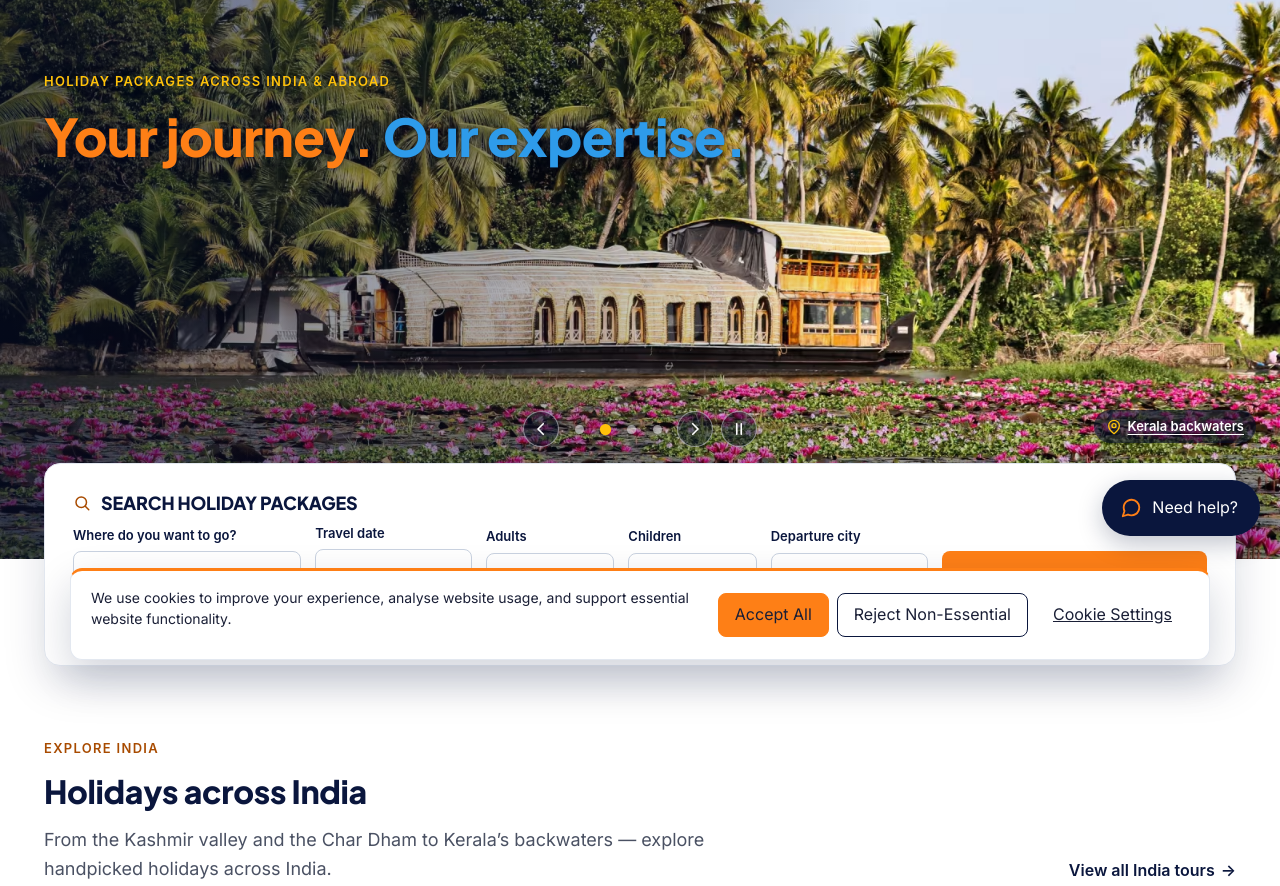
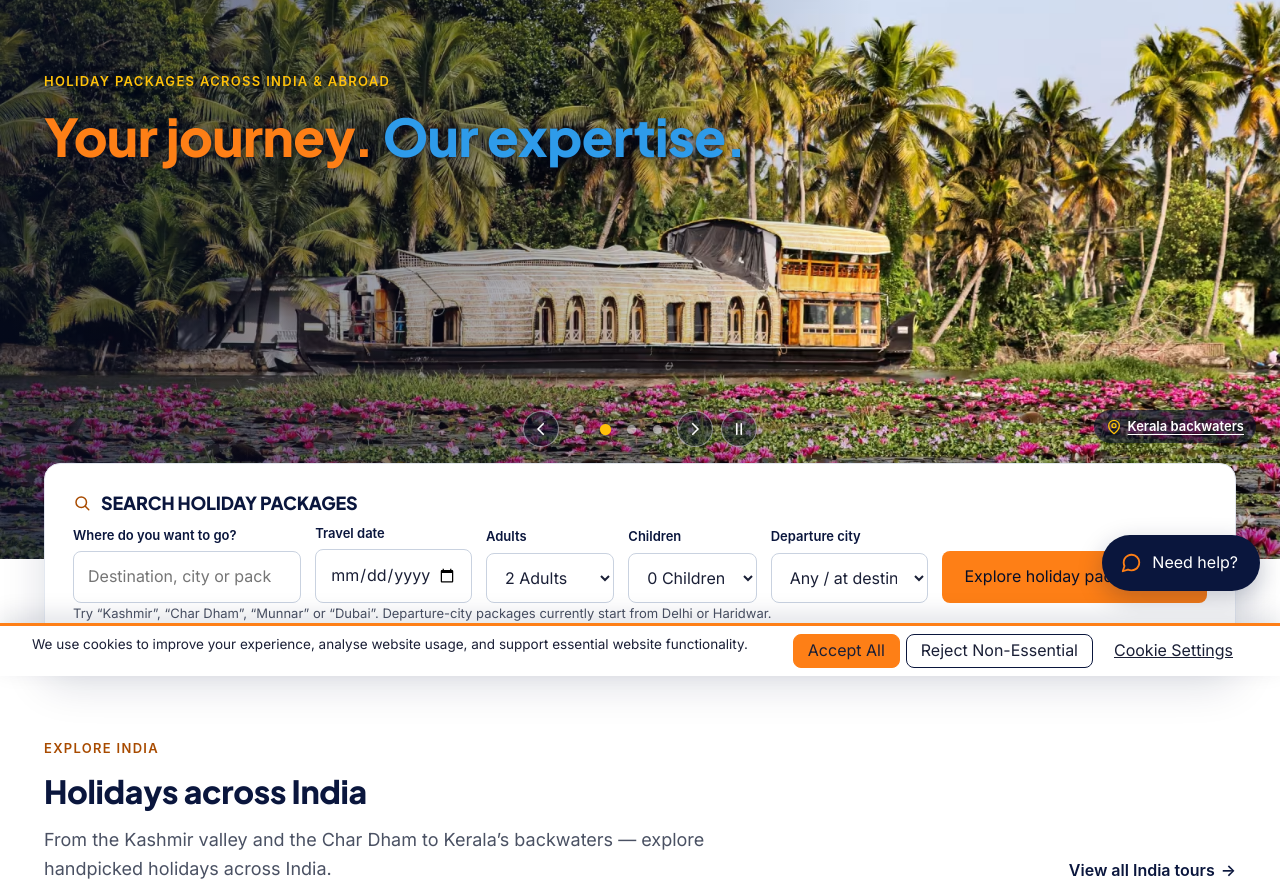
Before and after one commit to coolrenukadevi/HGT, a PHP site: page /index.php in a window 1280 px wide. Shown: the part 124-1010 px from the top of the page. Run offline with PHP 8.4, Linux system fonts and the light colour scheme.

Commit message:
Cookie banner: hidden on phones/tablets, slim full-width bar on desktop
Below 1024px the consent banner is not shown; analytics stays off there
(it only loads after "Accept All"), and "Cookie settings" in the footer
still opens the choices. From 1024px the banner is a full-width bar on
the bottom edge with text and buttons on one line (about 53px instead of
about 100px). The floating-widget offset no longer adds the old inset.
hg-site.js rebuilt from src/ORDER.

Co-Authored-By: Claude Opus 5.5 <noreply@anthropic.com>
Claude-Session: https://claude.ai/code/session_01FFiVM6KRJGXVtuPEDrksoK

```diff
--- a/public_html/assets/css/hg-site.css
+++ b/public_html/assets/css/hg-site.css
@@ -283,6 +283,17 @@
     .hg-consent__buttons { width: 100%; }
     .hg-consent__btn { flex: 1 1 auto; }
 }
+/* Owner request 2026-09-30: no banner on phones/tablets (analytics stays off there; "Cookie settings" in the footer
+   still opens the choices). Laptops/desktops: slim full-width bar along the bottom edge, text and buttons on one line. */
+@media (max-width: 1023px) {
+    .hg-consent { display: none !important; }
+}
+@media (min-width: 1024px) {
+    .hg-consent { left: 0; right: 0; bottom: 0; max-width: none; flex-wrap: nowrap; gap: 24px; padding: 8px 32px; border: 0; border-top: 3px solid var(--hg-orange); border-radius: 0; box-shadow: 0 -8px 24px rgba(10, 22, 61, .12); }
+    .hg-consent__text { flex: 1 1 auto; font-size: 13.5px; line-height: 1.4; }
+    .hg-consent__buttons { flex: none; flex-wrap: nowrap; gap: 6px; }
+    .hg-consent__btn { min-height: 34px; padding: 0 14px; font-size: 13.5px; white-space: nowrap; }
+}
 
 /* ===== src/components/footer.css ===== */
 .hg-footer-link {
--- a/public_html/assets/js/hg-site.js
+++ b/public_html/assets/js/hg-site.js
@@ -73,8 +73,8 @@
 
     function setBannerOffset() {
         var h = banner && !banner.hidden ? banner.getBoundingClientRect().height : 0;
-        // On wide screens the banner is inset 16px from the bottom; add a 12px gap.
-        root.style.setProperty('--hg-consent-h', h ? Math.ceil(h + (window.innerWidth > 575 ? 16 : 0) + 12) + 'px' : '0px');
+        // The banner sits on the bottom edge (hidden below 1024px, so h is 0 there); add a 12px gap.
+        root.style.setProperty('--hg-consent-h', h ? Math.ceil(h + 12) + 'px' : '0px');
     }
 
     function showBanner() {
--- a/public_html/assets/js/src/site/cookie-consent.js
+++ b/public_html/assets/js/src/site/cookie-consent.js
@@ -64,8 +64,8 @@
 
     function setBannerOffset() {
         var h = banner && !banner.hidden ? banner.getBoundingClientRect().height : 0;
-        // On wide screens the banner is inset 16px from the bottom; add a 12px gap.
-        root.style.setProperty('--hg-consent-h', h ? Math.ceil(h + (window.innerWidth > 575 ? 16 : 0) + 12) + 'px' : '0px');
+        // The banner sits on the bottom edge (hidden below 1024px, so h is 0 there); add a 12px gap.
+        root.style.setProperty('--hg-consent-h', h ? Math.ceil(h + 12) + 'px' : '0px');
     }
 
     function showBanner() {
```
Also changed, not shown: public_html/assets/css/src/components/cookie-consent.css (+11 -0 lines).
